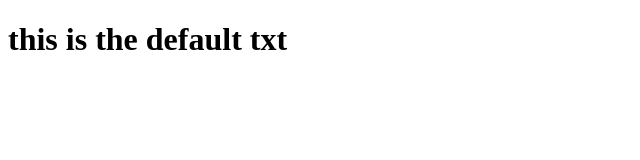
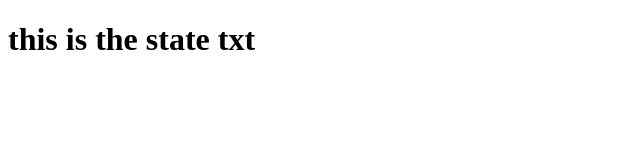
Before and after one commit to bgirlcoolcat/React-How-to, a React (Create React App) app: page / in a window 1280 px wide. Shown: the top 160 px of the page, without its empty margins (0-640 px from the left). Built offline with nearby package versions, Linux system fonts and the light colour scheme.

Commit message:
Setting up state

```diff
--- a/src/App.js
+++ b/src/App.js
@@ -1,28 +1,24 @@
 import React from 'react';
-import PropTypes from 'prop-types';
 
-// Outside of JSX, we don't need to interpolate that, so, can say, let txt = this.props.txt,
-// and then in our JSX, I can just use that variable name txt.
+// Setting up state
 
 class App extends React.Component {
+  constructor() {
+    super();
+    this.state = {
+      txt: 'this is the state txt'
+    }
+  }
+
+// To use state within our JSX, we interpolate it just like we do this.props, but this time, we're going to say,
+// this.state, and then, the key that we're looking for, in this case, it's txt.
+// We can see in the browser, we get 'this is the state txt'.
+
   render() {
-    let txt = this.props.txt
-    return <h1>{txt}</h1>
+    return (
+      <h1>{this.state.txt}</h1>
+    )
   }
 }
 
-// You can catch a lot of bugs with type-checking.
-// To run type-checking on the props for a component, you can assign the special propTypes property, including isRequired.
-
-App.propTypes = {
-  txt: PropTypes.string.isRequired
-}
-
-// We can also set a series of default properties by adding a property to our component called defaultProps.
-// In this example, if we remove the txt string text (in index.js), the default text is shown in the browser instead.
-
-App.defaultProps = {
-  txt: "this is the default txt"
-}
-
 export default App;
```
